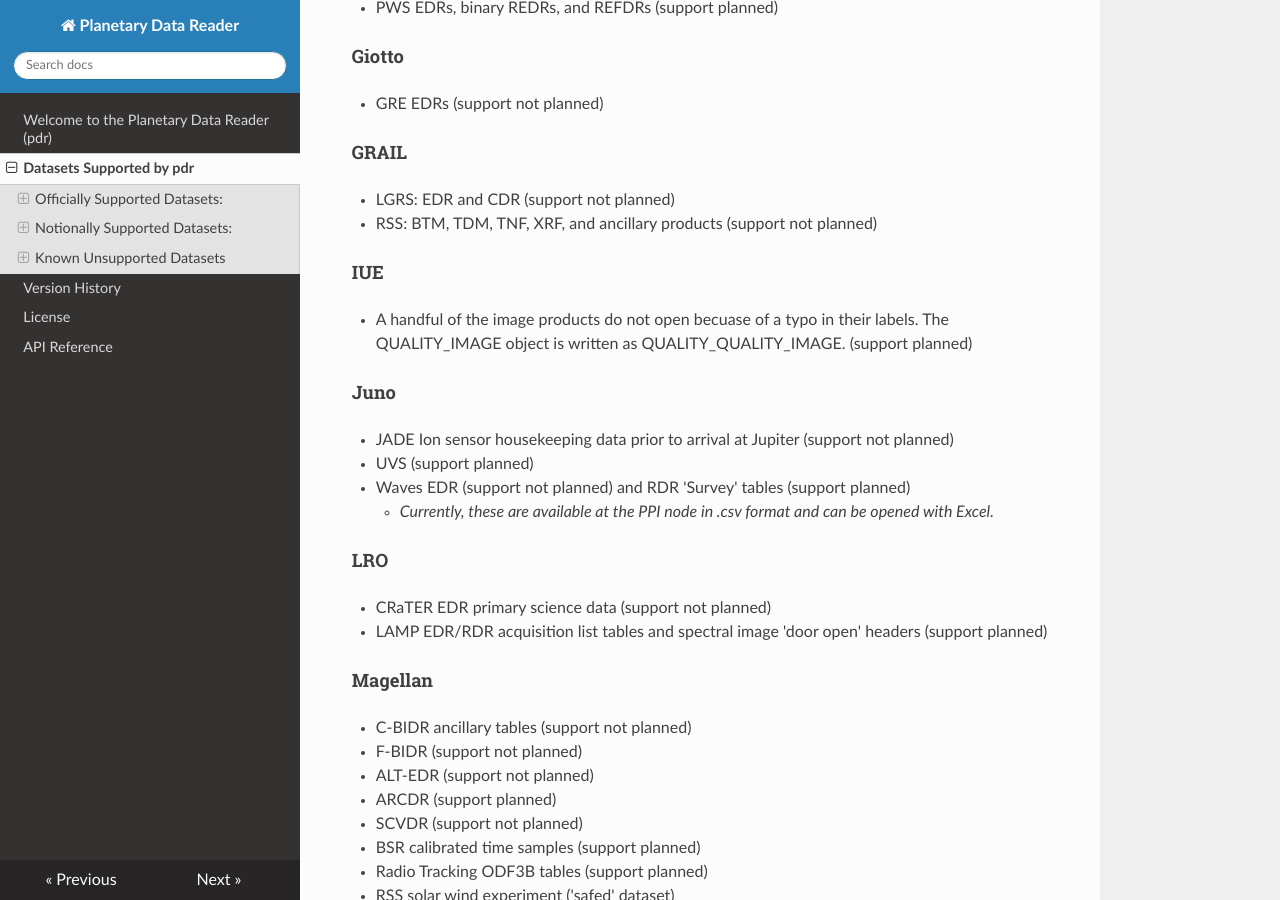
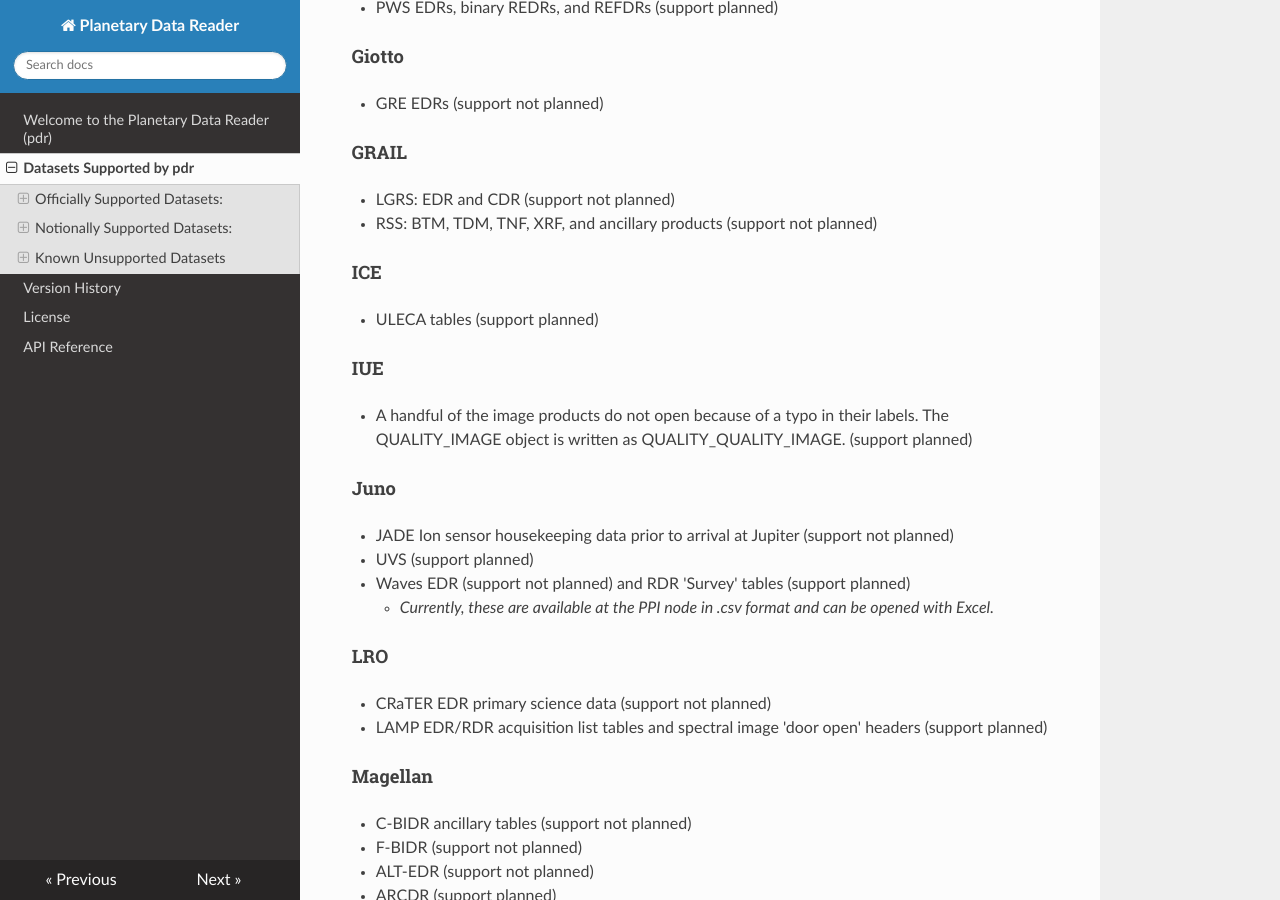
Before and after one commit to MillionConcepts/pdr, an MkDocs documentation site: the page built from docs/supported_datasets.md, in a window 1280 px wide and 900 px high, scrolled down 15170 px. Built offline with MkDocs 1.6.1, drawn with Linux system fonts in a browser that asks for light colours; nearby versions of some CDN libraries; some of the changed text lies outside the part shown.

Commit message:
update changelog and supported_datasets

```diff
--- a/docs/supported_datasets.md
+++ b/docs/supported_datasets.md
@@ -487,8 +487,10 @@
 #### GRAIL
   - LGRS: EDR and CDR (support not planned)
   - RSS: BTM, TDM, TNF, XRF, and ancillary products (support not planned)
+#### ICE
+  - ULECA tables (support planned)
 #### IUE
-  - A handful of the image products do not open becuase of a typo in their labels. The QUALITY_IMAGE object is written as QUALITY_QUALITY_IMAGE. (support planned)
+  - A handful of the image products do not open because of a typo in their labels. The QUALITY_IMAGE object is written as QUALITY_QUALITY_IMAGE. (support planned)
 #### Juno
   - JADE Ion sensor housekeeping data prior to arrival at Jupiter (support not planned)
   - UVS (support planned)
```
Also changed, not shown: other parts of docs/supported_datasets.md (+1 -1 lines), CHANGELOG.md (+6 -7 lines).
